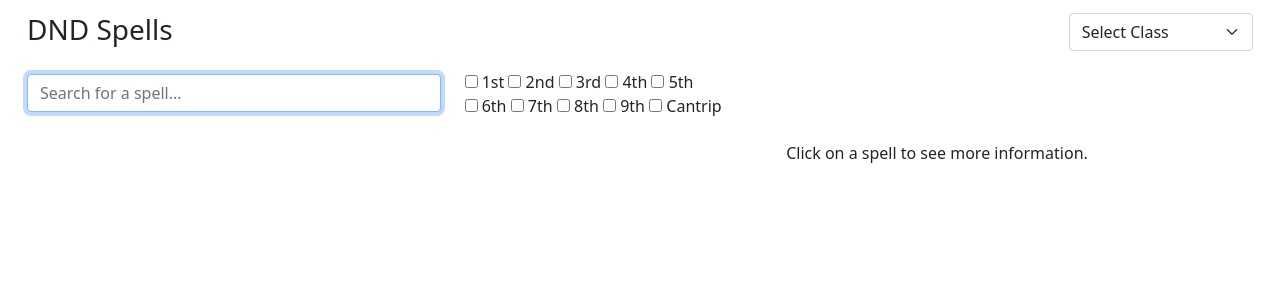
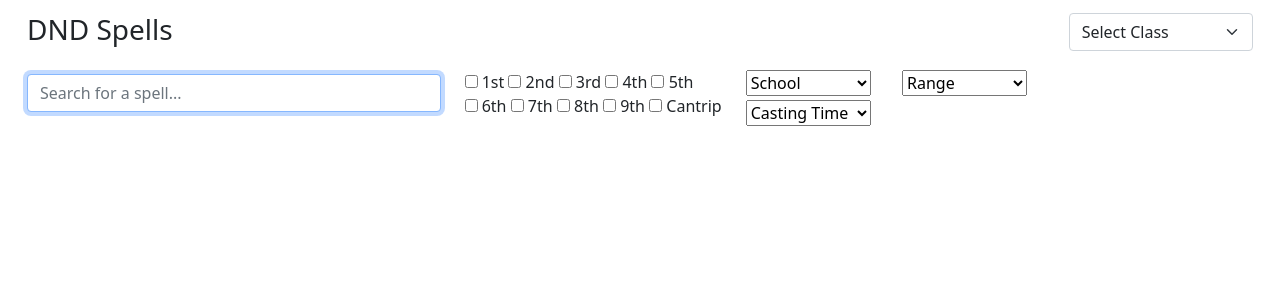
Before and after one commit to Tyler-Hecht/DND-Spell-App, a Flask app: page / in a window 1280 px wide. Shown: the top 300 px of the page. Run offline with Flask 3, Linux system fonts and the light colour scheme.

Commit message:
New filters; sidebar close button; minor features

```diff
--- a/app.py
+++ b/app.py
@@ -9,7 +9,10 @@
 	"query": None,
     "class": None,
     "show": 0,
-    "levels": []
+    "levels": [],
+    "school": None,
+    "casting_time": None,
+    "range": None
 }
 
 def updateTable(config, spell_list_cache):
@@ -31,7 +34,7 @@
 def class_spells(class_name):
 	if class_name == "Select Class":
 		config["class"] = None
-		return render_template("spell_table.html", spells=[], show=0)
+		return "", 200
 	config["class"] = class_name
 	if class_name in spell_list_cache:
 		spells = spell_list_cache[class_name]
@@ -43,13 +46,12 @@
 		config["show"] = 1
 	else:
 		config["show"] = 2
-	return render_template('spell_table.html', spells=spells_data, show=config["show"])
+	return updateTable(config, spell_list_cache)
 
 @app.route('/search', methods=['POST'])
 def search():
 	config["query"] = request.form["query"]
 	return updateTable(config, spell_list_cache)
-
 
 @app.route('/levelSearch', methods=['POST'])
 def levelSearch():
@@ -61,6 +63,30 @@
 			config["levels"].append(int(level_num))
 	return updateTable(config, spell_list_cache)
 
+@app.route('/schoolSearch', methods=['POST'])
+def schoolSearch():
+	if request.form["school"] != "School":
+		config["school"] = request.form["school"]
+	else:
+		config["school"] = None
+	return updateTable(config, spell_list_cache)
+
+@app.route('/castingTimeSearch', methods=['POST'])
+def castingTimeSearch():
+	if request.form["castingTime"] != "Casting Time":
+		config["casting_time"] = request.form["castingTime"]
+	else:
+		config["casting_time"] = None
+	return updateTable(config, spell_list_cache)
+
+@app.route('/rangeSearch', methods=['POST'])
+def rangeSearch():
+	if request.form["range"] != "Range":
+		config["range"] = request.form["range"]
+	else:
+		config["range"] = None
+	return updateTable(config, spell_list_cache)
+
 @app.route('/spell/<spell_name>', methods=['GET'])
 def spell(spell_name):
 	if spell_name in spell_cache:
--- a/static/search.js
+++ b/static/search.js
@@ -1,4 +1,6 @@
 function search() {
+    // make visible the sidebar
+    $("#sidebar").css("display", "block");
     formData = {
         "query": $("#search").val()
     }
--- a/static/sorting.js
+++ b/static/sorting.js
@@ -1,5 +1,7 @@
+// This file is really messy right now, will clean up later
+
 // Generic property class
-class Property {
+class OtherDDD {
   constructor(value) {
     this.value = value;
   }
@@ -246,8 +248,8 @@
       a_primary = new Duration(a_primary);
       b_primary = new Duration(b_primary);
     } else {
-      a_primary = new Property(a_primary);
-      b_primary = new Property(b_primary);
+      a_primary = new OtherDDD(a_primary);
+      b_primary = new OtherDDD(b_primary);
     }
     if (a_primary.lt(b_primary)) {
       return -1;
--- a/templates/blocks.html
+++ b/templates/blocks.html
@@ -62,3 +62,98 @@
 </script>
 
 {% endblock %}
+
+{% block school %}
+
+<!-- dropdown -->
+<div class="dropdown">
+  <select id="school" name="school" onchange="schoolSearch()" style="width: 125px;">
+    <option value="School">School</option>
+    <option value="Abjuration">Abjuration</option>
+    <option value="Conjuration">Conjuration</option>
+    <option value="Divination">Divination</option>
+    <option value="Enchantment">Enchantment</option>
+    <option value="Evocation">Evocation</option>
+    <option value="Illusion">Illusion</option>
+    <option value="Necromancy">Necromancy</option>
+    <option value="Transmutation">Transmutation</option>
+  </select>
+</div>
+
+<script>
+  function schoolSearch() {
+    let formData = {
+      'school': $('select[name=school]').val(),
+    };
+    $.post("/schoolSearch", formData, function(data) {
+      $("#table-content").html(data);
+    })
+  }
+</script>
+
+{% endblock %}
+
+{% block castingTime %}
+
+<!-- dropdown with castingTime options -->
+<div class="dropdown">
+  <select id="castingTime" name="castingTime" onchange="castingTimeSearch()" style="width: 125px;">
+    <option value="Casting Time">Casting Time</option>
+    <option value="1 action">Action</option>
+    <option value="1 bonus action">Bonus Action</option>
+    <option value="1 reaction">Reaction</option>
+  </select>
+</div>
+
+<script>
+  // when a dropdown option is selected, update the table
+  function castingTimeSearch() {
+    var castingTime = document.getElementById("castingTime").value;
+
+    // send get request and pass selected option as json
+    let formData = {
+      "castingTime": castingTime}
+    $.post("/castingTimeSearch", formData)
+      .done(function(data) {
+        // update table
+        $("#table-content").html(data);
+      });
+  }
+</script>
+
+{% endblock %}
+
+{% block range %}
+
+<!-- dropdown with range options -->
+<div class="dropdown">
+  <select id="range" name="range" onchange="rangeSearch()" style="width: 125px;">
+    <option value="Range">Range</option>
+    <option value="Self">Self</option>
+    <option value="Self (aoe)">Self (aoe)</option>
+    <option value="Touch">Touch</option>
+    <option value="10">≥10 feet</option>
+    <option value="30">≥30 feet</option>
+    <option value="60">≥60 feet</option>
+    <option value="90">≥90 feet</option>
+    <option value="120">≥120 feet</option>
+  </select>
+</div>
+
+<script>
+  // when a dropdown option is selected, update the table
+  function rangeSearch() {
+    var range = document.getElementById("range").value;
+
+    // send get request and pass selected option as json
+    let formData = {
+      "range": range}
+    $.post("/rangeSearch", formData)
+      .done(function(data) {
+        // update table
+        $("#table-content").html(data);
+      });
+  }
+</script>
+
+{% endblock %}
--- a/templates/index.html
+++ b/templates/index.html
@@ -58,7 +58,13 @@
         <div class="col-md-3" style="width: 22.5%">
           {% block levels %}{% endblock %}
         </div>
-        <div class="col-md-6" style="width: 42.5%">
+        <div class="col-md-3" style="width: 12.5%">
+          {% block school %}{% endblock %}
+          <span class="br" style="--h: 0.25em;"></span>
+          {% block castingTime %}{% endblock %}
+        </div>
+        <div class="col-md-3" style="width: 10%">
+          {% block range %}{% endblock %}
         </div>
       </div>
       <span class="br" style="--h: 0.5em;"></span>
@@ -68,25 +74,46 @@
         <div class="col-md-7" id="table-content">
           <!-- table -->
         </div>
-        <div class="col-md-5">
-          <p id="sidebar-text" style="background-color: white;">
+        <div class="col-md-5" id="sidebar">
+          <!-- add button to top right -->
+          <!-- makes the button start off hidden -->
+          <button type="button" class="btn-close" aria-label="Close" id="close-sidebar" style="float: right;" hidden></button>
+            <p id="sidebar-text" style="background-color: white;" hidden>
             Click on a spell to see more information.
           </p>
         </div>
+        <script>
+          // close sidebar when button is clicked
+          $("#close-sidebar").click(function() {
+            // add hidden attribute to sidebar
+            $("#close-sidebar").attr("hidden", true);
+            // set sidebar text to default
+            $("#sidebar-text").html("Click on a spell to see more information.");
+          });
+        </script>
     </div>
 
+    <script src="{{ url_for('static', filename='search.js') }}"></script>
 
-    <script src="{{ url_for('static', filename='sorting.js') }}"></script>
-    <script src="{{ url_for('static', filename='search.js') }}"></script>
     <script>
       function classChange(select) {
         var selected = select.options[select.selectedIndex].value;
         $.get("/class/" + selected, function(data) {
           // Update the table content without changing the URL
           $("#table-content").html(data);
+          // make sidebar visible
+          if (selected != "Select Class") {
+            $("#sidebar").removeAttr("hidden");
+          } else {
+            $("#sidebar").attr("hidden", true);
+          }
         });
         // change title
-        $("#title").html("<h3>" + selected + " Spells</h3>");
+        if (selected != "Select Class") {
+          $("#title").html("<h3>" + selected + " Spells</h3>");
+        } else {
+          $("#title").html("<h3>DND Spells</h3>");
+        }
       }
     </script>
   </body>
```
Also changed, not shown: scrape_data.py (+10 -2 lines), spell.py (+25 -1 lines), templates/spell_table.html (+9 -8 lines).
